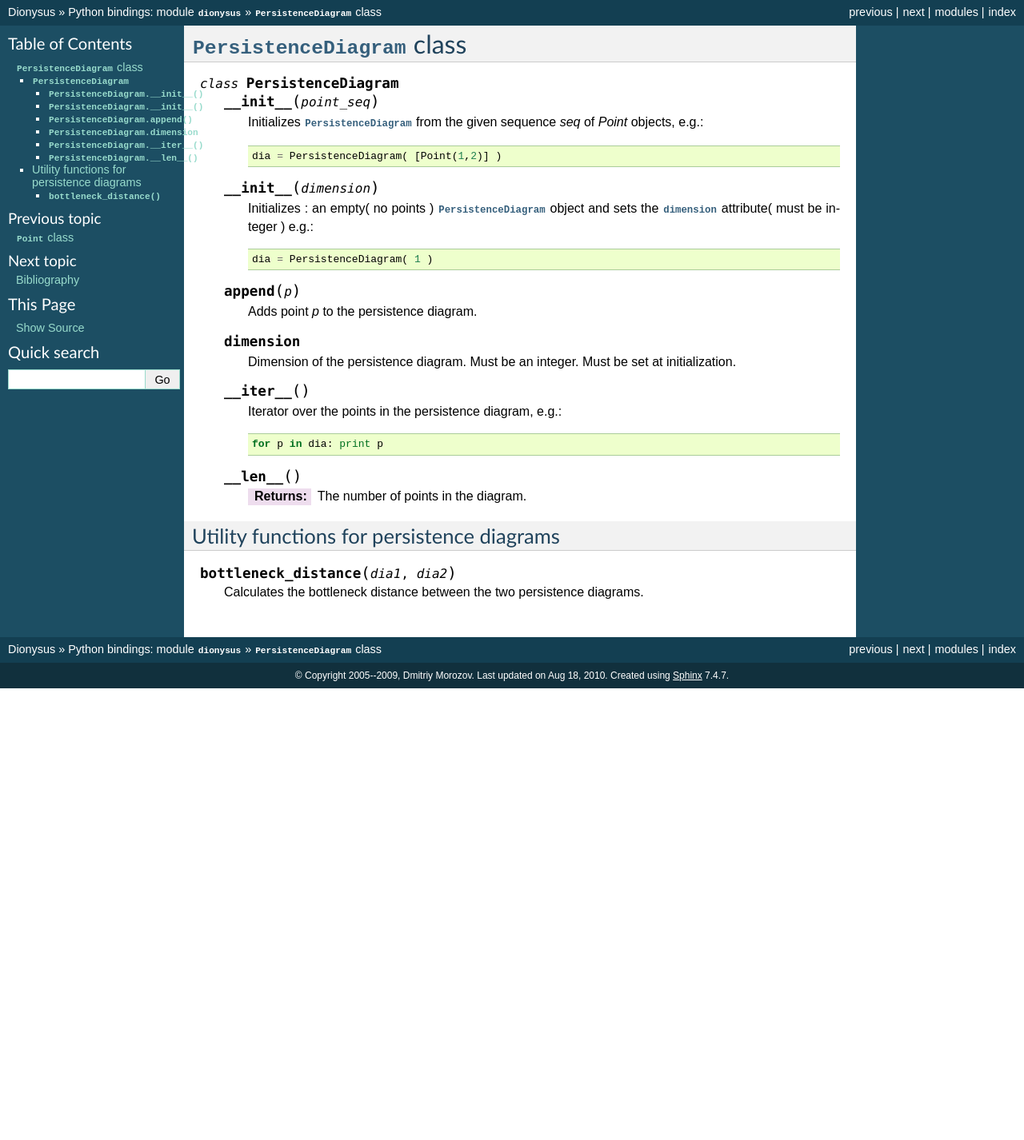
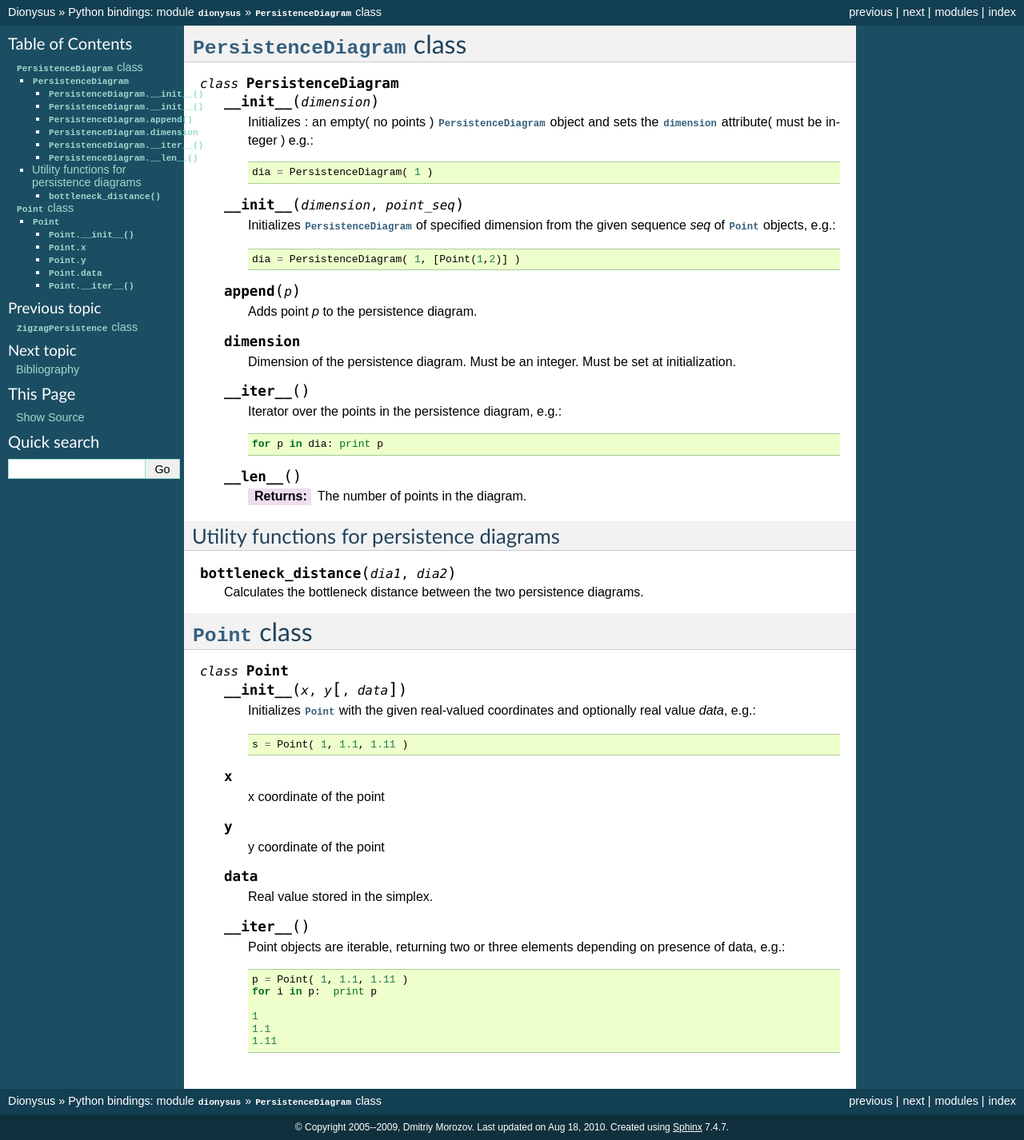
Before and after one commit to veldanie/Dionysus-python3, a Sphinx documentation site: the page built from doc/python/persistence-diagram.rst, in a window 1280 px wide. Shown: the whole page at 80% size. Built offline with Sphinx 7.4.7, drawn with Linux system fonts in a browser that asks for light colours; formulas are drawn with MathJax 3; before the commit the page ends 900 px from its top, so only the background shows below that.

Commit message:
Changed the first iterator of PersistenceDiagram to accept dimension as well. Modified documentation.

```diff
--- a/doc/python/overview.rst
+++ b/doc/python/overview.rst
@@ -21,5 +21,4 @@ The following classes are available in the module:
     alphashapes.rst
     rips.rst
     zigzag-persistence.rst
-    point.rst
     persistence-diagram.rst
--- a/doc/python/persistence-diagram.rst
+++ b/doc/python/persistence-diagram.rst
@@ -15,6 +9,12 @@
         the :attr:`~PersistenceDiagram.dimension` attribute( must be integer ) e.g.::
 
             dia = PersistenceDiagram( 1 )
+
+    .. method:: __init__( dimension, point_seq )
+
+        Initializes :class:`PersistenceDiagram` of specified dimension from the given sequence `seq` of :class:`Point` objects, e.g.::
+
+            dia = PersistenceDiagram( 1, [Point(1,2)] )
 
     .. method:: append( p )
 
@@ -44,3 +44,40 @@ Utility functions for persistence diagrams
 .. function:: bottleneck_distance(dia1, dia2)
 
     Calculates the bottleneck distance between the two persistence diagrams.
+
+
+
+:class:`Point` class
+======================
+
+.. class:: Point
+
+    .. method:: __init__( x, y [, data])
+
+        Initializes :class:`Point` with the given real-valued coordinates and
+        optionally real value `data`, e.g.::
+
+            s = Point( 1, 1.1, 1.11 )
+
+    .. attribute:: x
+
+        x coordinate of the point
+
+    .. attribute:: y
+
+        y coordinate of the point
+
+    .. attribute:: data
+
+        Real value stored in the simplex.
+
+    .. method:: __iter__( )
+
+        Point objects are iterable, returning two or three elements depending on presence of data, e.g.::
+
+            p = Point( 1, 1.1, 1.11 )
+            for i in p:  print p
+
+            1
+            1.1
+            1.11
```
Also changed, not shown: other parts of doc/python/persistence-diagram.rst (+0 -6 lines), doc/python/point.rst (deleted, +0 -34 lines), 1 other file.
